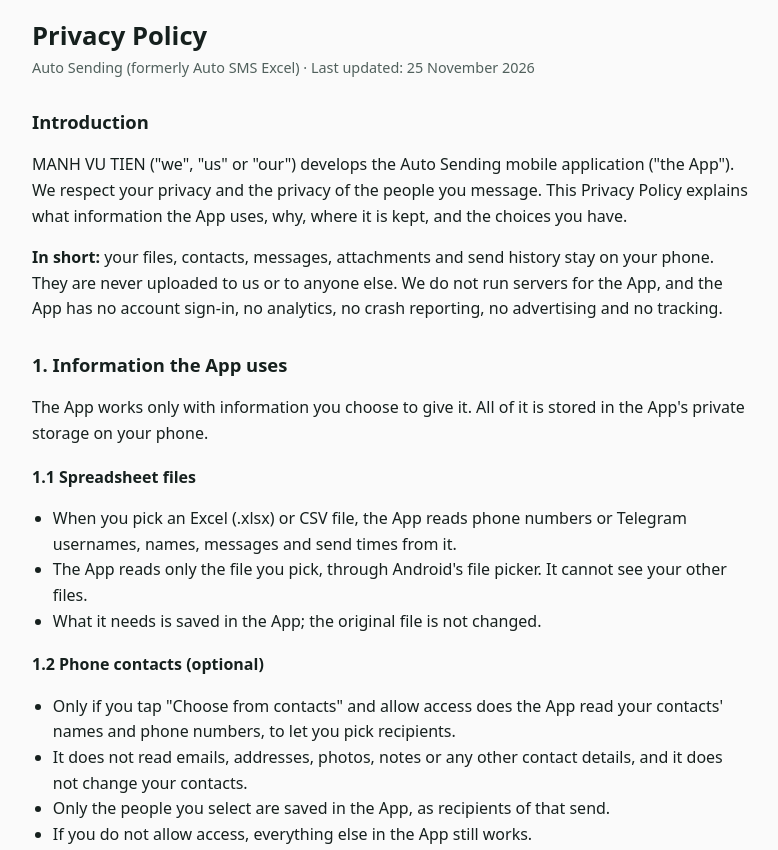
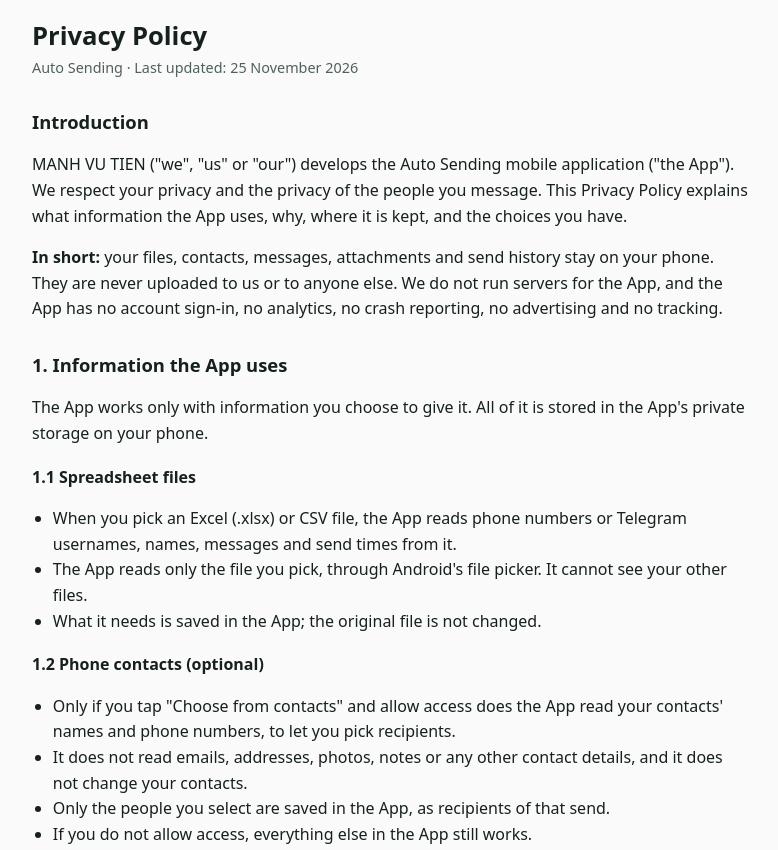
Before and after one commit to VTM1601/VTM1601.github.io, a plain HTML site: page auto-sms-excel/privacy.html in a window 1280 px wide. Shown: the top 850 px of the page, without its empty margins (248-1026 px from the left). Drawn offline with Linux system fonts and the light colour scheme.

Commit message:
Legal pages: drop the old name

```diff
--- a/auto-sms-excel/privacy.html
+++ b/auto-sms-excel/privacy.html
@@ -9,7 +9,7 @@
 <body>
 <main>
 <h1>Privacy Policy</h1>
-<p class="meta">Auto Sending (formerly Auto SMS Excel) · Last updated: 25 November 2026</p>
+<p class="meta">Auto Sending · Last updated: 25 November 2026</p>
 
 <h2>Introduction</h2>
 <p>MANH VU TIEN ("we", "us" or "our") develops the Auto Sending mobile application ("the App"). We respect your privacy and the privacy of the people you message. This Privacy Policy explains what information the App uses, why, where it is kept, and the choices you have.</p>
```
Also changed, not shown: auto-sms-excel/terms.html (+1 -1 lines).
